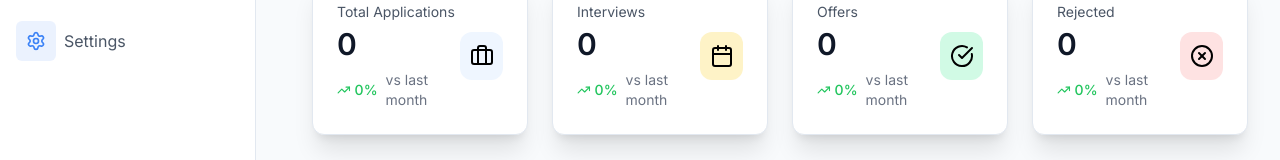
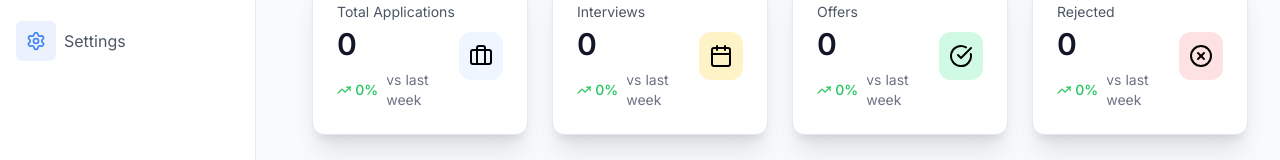
Before and after one commit to lazarpetrovic/hirebase, a React (Vite) app: page /dashboard in a window 1280 px wide. Shown: the part 219-379 px from the top of the page. Built offline with nearby package versions, Linux system fonts and the light colour scheme; no server answers; the database is empty; sample sign-in values are in the browser's storage.

Commit message:
added percentage for analytics cards, fixed search

```diff
--- a/src/ApplicationsContext.tsx
+++ b/src/ApplicationsContext.tsx
@@ -76,6 +76,7 @@ export function ApplicationsProvider({ children }: { children: React.ReactNode }
             location: data.location,
             dateApplied: data.dateApplied,
             status: data.status as Application["status"],
+            createdAt: new Date().toISOString()
         };
         setApplications((prev) => [newApp, ...prev]);
     };
--- a/src/AuthContext.tsx
+++ b/src/AuthContext.tsx
@@ -7,16 +7,33 @@ import type { User } from "./types/User";
 type AuthContextType = {
   user: User | null;
   loading: boolean;
+  refreshUser: () => Promise<void>;
 };
 
 const AuthContext = createContext<AuthContextType>({
   user: null,
   loading: true,
+  refreshUser: async () => {},
 });
 
 export function AuthProvider({ children }: { children: React.ReactNode }) {
   const [user, setUser] = useState<User | null>(auth.currentUser as User | null);
   const [loading, setLoading] = useState(true);
+
+  const fetchUserProfile = async (firebaseUser: { uid: string; email: string | null }) => {
+    try {
+      const ref = doc(db, "users", firebaseUser.uid);
+      const snap = await getDoc(ref);
+      const profileData = snap.exists() ? snap.data() : {};
+      setUser({
+        uid: firebaseUser.uid,
+        email: firebaseUser.email ?? "",
+        name: profileData.name ?? "",
+      });
+    } catch (error) {
+      console.error(error);
+    }
+  };
 
   useEffect(() => {
     const unsubscribe = onAuthStateChanged(auth, async (firebaseUser) => {
@@ -25,31 +42,21 @@ export function AuthProvider({ children }: { children: React.ReactNode }) {
           setLoading(false);
           return;
         }
-
-        try {
-          const ref = doc(db, "users", firebaseUser.uid);
-          const snap = await getDoc(ref);
-
-          const profileData = snap.exists() ? snap.data() : {};
-
-          setUser({
-            uid: firebaseUser.uid,                 // ALWAYS from auth
-            email: firebaseUser.email ?? "",
-            name: profileData.name ?? "",
-          });
-
-        } catch (error) {
-          console.error(error);
-        }
-
+        await fetchUserProfile(firebaseUser);
         setLoading(false);
       });
 
     return () => unsubscribe();
   }, []);
 
+  const refreshUser = async () => {
+    const firebaseUser = auth.currentUser;
+    if (!firebaseUser) return;
+    await fetchUserProfile(firebaseUser);
+  };
+
   return (
-    <AuthContext.Provider value={{ user, loading }}>
+    <AuthContext.Provider value={{ user, loading, refreshUser }}>
       {children}
     </AuthContext.Provider>
   );
--- a/src/components/Dashboard/AnalyticsCard.tsx
+++ b/src/components/Dashboard/AnalyticsCard.tsx
@@ -22,7 +22,7 @@ export default function AnalyticsCard({ title, value, icon: Icon, change, change
                         {changeType === 'increase' ? (<TrendingUp className="w-4 h-4 text-[#22c55e]" />)
                         : (<TrendingDown className="w-4 h-4 text-[#ef4444]" />)}
                         <span className={`text-sm font-medium ${changeType === 'increase' ? 'text-[#22c55e]' : 'text-[#ef4444]'}`}>{change}%</span>
-                        <span className="text-sm text-gray-500 ml-1">vs last month</span>
+                        <span className="text-sm text-gray-500 ml-1">vs last week</span>
                     </div>
                 </div>
                 <div className={`w-12 h-12 ${iconBackground} rounded-xl flex items-center justify-center`}>
--- a/src/components/Dashboard/ApplicationOverview.tsx
+++ b/src/components/Dashboard/ApplicationOverview.tsx
@@ -1,6 +1,7 @@
 import { PlusIcon } from "lucide-react";
 import type { Application } from "../../types/Application";
 import JobAppCard from "./JobAppCard";
+import { useSearch } from "../../SearchContext";
 
 interface ApplicationOverviewProps {
     applications: Application[];
@@ -10,6 +11,8 @@ interface ApplicationOverviewProps {
 }
 
 export default function ApplicationOverview({ applications, columns, handleOpenAddApplicationModal, onEditApplication }: ApplicationOverviewProps) {
+    const { searchQuery } = useSearch();
+
     return (
         <div className="bg-white rounded-2xl p-6 shadow-sm border border-[#e2e8f0]">
             <div className="mb-6">
@@ -18,7 +21,9 @@ export default function ApplicationOverview({ applications, columns, handleOpenA
             </div>
             <div className="grid grid-cols-1 md:grid-cols-2 lg:grid-cols-3 xl:grid-cols-5 gap-6">
                 {columns.map((column) => {
-                    const columnApplications = applications.filter((application) => application.status === column.id);
+                    const columnApplications = applications.filter((application) => application.status === column.id).filter(
+                        (application) => !searchQuery.trim() || application.company.toLowerCase().includes(searchQuery.toLowerCase())
+                        || application.position.toLowerCase().includes(searchQuery.toLowerCase()) || application.location.toLowerCase().includes(searchQuery.toLowerCase()));
                     return (
                         <div key={column.id} className={'flex flex-col'}>
                             <div className="mb-4">
--- a/src/components/Dashboard/Dashboard.tsx
+++ b/src/components/Dashboard/Dashboard.tsx
@@ -25,9 +25,68 @@ const summaryCardConfig = [
     { title: "Rejected", status: "rejected" as const, icon: XCircle, iconBackground: "bg-[#FEE2E2]", iconColor: "text-[#EF4444]" },
 ];
 
+function getApplicationDate(app: Application): number {
+    const d = app.dateApplied;
+    if (typeof d === "string") return new Date(d.slice(0, 10)).getTime();
+    if (d && typeof d === "object" && "toDate" in d) return (d as { toDate: () => Date }).toDate().getTime();
+    return 0;
+}
+
+function useWeekOverWeek(applications: Application[]) {
+    const now = Date.now();
+    const msPerDay = 24 * 60 * 60 * 1000;
+
+    const thisWeekStart = now - 7 * msPerDay;
+    const lastWeekStart = now - 14 * msPerDay;
+
+    const stats: Record<string, { thisWeek: number; lastWeek: number }> = {
+        total: { thisWeek: 0, lastWeek: 0 },
+        interview: { thisWeek: 0, lastWeek: 0 },
+        offer: { thisWeek: 0, lastWeek: 0 },
+        rejected: { thisWeek: 0, lastWeek: 0 },
+    };
+
+    applications.forEach((app) => {
+        const time = getApplicationDate(app);
+
+        const isThisWeek = time >= thisWeekStart;
+        const isLastWeek = time >= lastWeekStart && time < thisWeekStart;
+
+        const status = app.status;
+
+        if (isThisWeek) {
+            stats.total.thisWeek++;
+            if (stats[status]) stats[status].thisWeek++;
+        }
+
+        if (isLastWeek) {
+            stats.total.lastWeek++;
+            if (stats[status]) stats[status].lastWeek++;
+        }
+    });
+
+    return (status: Application["status"] | null) => {
+        const key = status ?? "total";
+        const { thisWeek, lastWeek } = stats[key];
+
+        let changePercent = 0;
+        let changeType: "increase" | "decrease" = "increase";
+
+        if (lastWeek > 0) {
+            changePercent = Math.round(((thisWeek - lastWeek) / lastWeek) * 100);
+            changeType = thisWeek >= lastWeek ? "increase" : "decrease";
+        } else if (thisWeek > 0) {
+            changePercent = 100;
+        }
+
+        return { changePercent, changeType };
+    };
+}
+
 export default function Dashboard() {
     const { user } = useAuth();
     const { applications, handleAddApplication, handleUpdateApplication } = useApplications();
+    const getWeekOverWeek = useWeekOverWeek(applications);
     const location = useLocation();
     const navigate = useNavigate();
     const [isOpenAddApplicationModal, setIsOpenAddApplicationModal] = useState(false);
@@ -89,14 +148,15 @@ export default function Dashboard() {
                 <div className="grid grid-cols-1 sm:grid-cols-2 lg:grid-cols-4 gap-6">
                 {summaryCardConfig.map((item) => {
                     const value = item.status === null ? applications.length : applications.filter((a) => a.status === item.status).length;
+                    const { changePercent, changeType } = getWeekOverWeek(item.status);
                     return (
                         <AnalyticsCard
                             key={item.title}
                             title={item.title}
                             value={value}
                             icon={item.icon}
-                            change={0}
-                            changeType="increase"
+                            change={changePercent}
+                            changeType={changeType}
                             iconBackground={item.iconBackground}
                             iconColor={item.iconColor}
                         />
--- a/src/components/Settings/ProfileSection.tsx
+++ b/src/components/Settings/ProfileSection.tsx
@@ -1,11 +1,11 @@
 import { useState } from "react";
 import { useAuth } from "../../AuthContext";
 import { db } from "../../firebase";
-import { doc, updateDoc } from "firebase/firestore";
+import { doc, setDoc } from "firebase/firestore";
 import { User } from "lucide-react";
 
 export default function ProfileSection() {
-    const { user } = useAuth();
+    const { user, refreshUser } = useAuth();
     const [name, setName] = useState(user?.name ?? "");
     const [saving, setSaving] = useState(false);
     const [message, setMessage] = useState<{ type: "success" | "error"; text: string } | null>(null);
@@ -16,9 +16,9 @@ export default function ProfileSection() {
         setMessage(null);
         setSaving(true);
         try {
-            await updateDoc(doc(db, "users", user.uid), { name: name.trim() });
-            setMessage({ type: "success", text: "Profile updated. Refreshing…" });
-            window.location.reload();
+            await setDoc(doc(db, "users", user.uid), { name: name.trim() }, { merge: true });
+            await refreshUser();
+            setMessage({ type: "success", text: "Profile updated." });
         } catch (err) {
             console.error(err);
             setMessage({ type: "error", text: "Could not update profile. Try again." });
--- a/src/types/Application.ts
+++ b/src/types/Application.ts
@@ -7,4 +7,5 @@ export interface Application {
     status: "wishlist" | "applied" | "interview" | "offer" | "rejected";
     dateApplied: string;
     logo?: string;
+    createdAt: string;
 }
```
